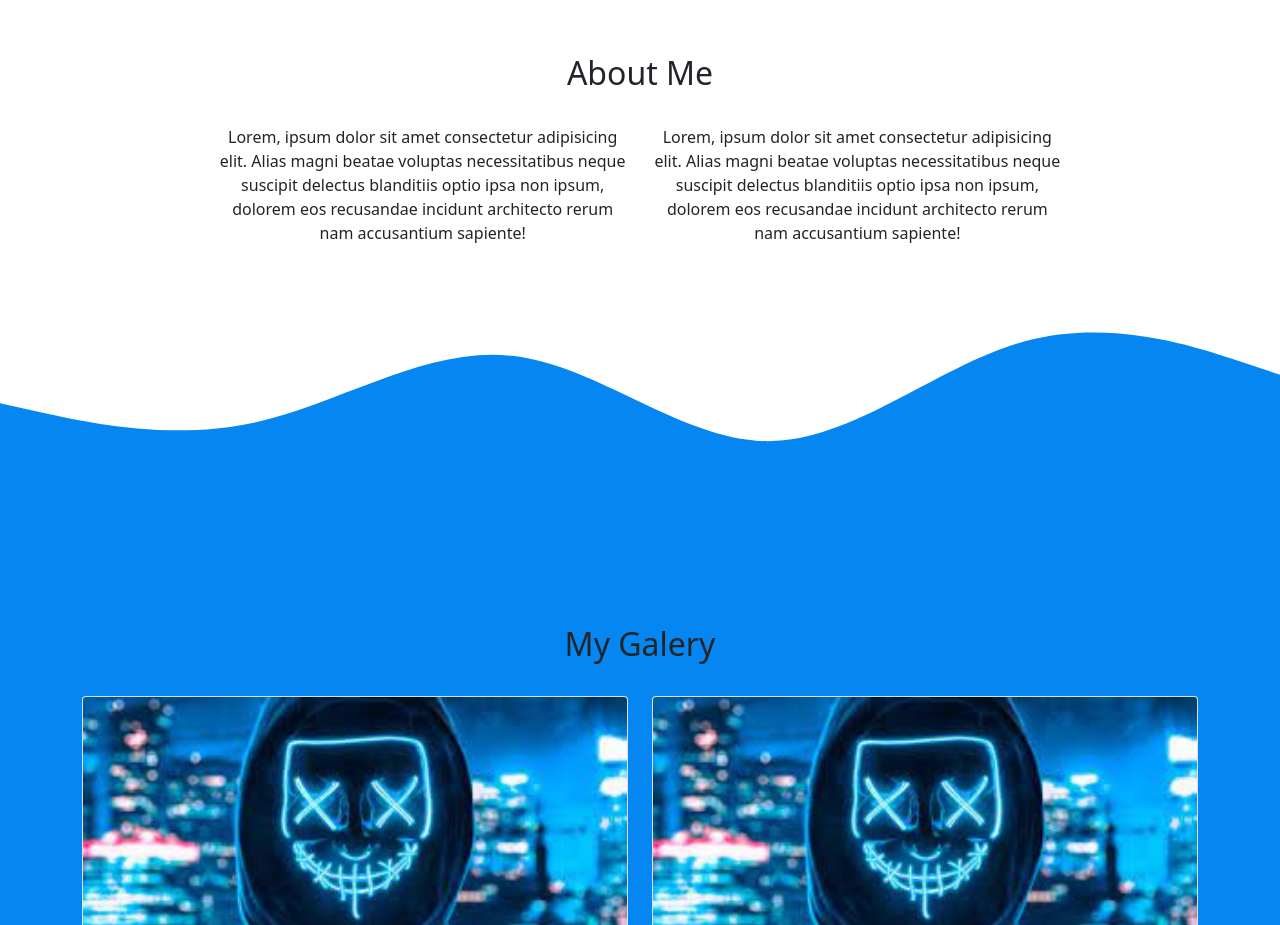
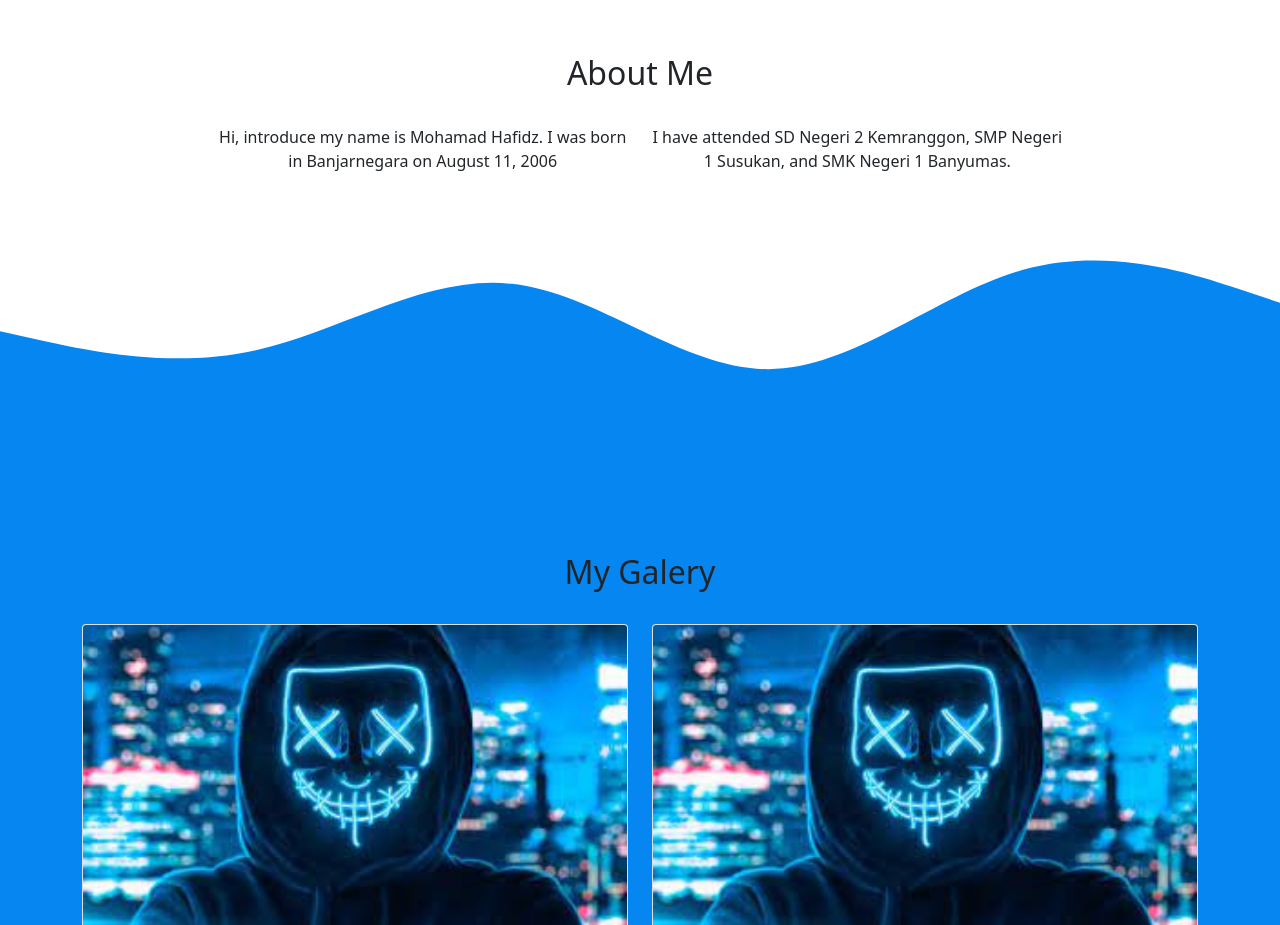
Before and after one commit to Hafiddd/web, a plain HTML site: page index.html in a window 1280 px wide. Shown: the part 820-1745 px from the top of the page. Drawn offline with nearby package versions, Linux system fonts and the light colour scheme.

Commit message:
Update index.html

```diff
--- a/index.html
+++ b/index.html
@@ -56,10 +56,10 @@
       </div>
       <div class="row justify-content-center" >
         <div class="col-4">
-          <p class="text-center">Lorem, ipsum dolor sit amet consectetur adipisicing elit. Alias magni beatae voluptas necessitatibus neque suscipit delectus blanditiis optio ipsa non ipsum, dolorem eos recusandae incidunt architecto rerum nam accusantium sapiente!</p>
+          <p class="text-center">Hi, introduce my name is Mohamad Hafidz. I was born in Banjarnegara on August 11, 2006</p>
         </div>
         <div class="col-4">
-          <p class="text-center">Lorem, ipsum dolor sit amet consectetur adipisicing elit. Alias magni beatae voluptas necessitatibus neque suscipit delectus blanditiis optio ipsa non ipsum, dolorem eos recusandae incidunt architecto rerum nam accusantium sapiente!</p>
+          <p class="text-center">I have attended SD Negeri 2 Kemranggon, SMP Negeri 1 Susukan, and SMK Negeri 1 Banyumas.</p>
         </div>
       </div>
 
```
